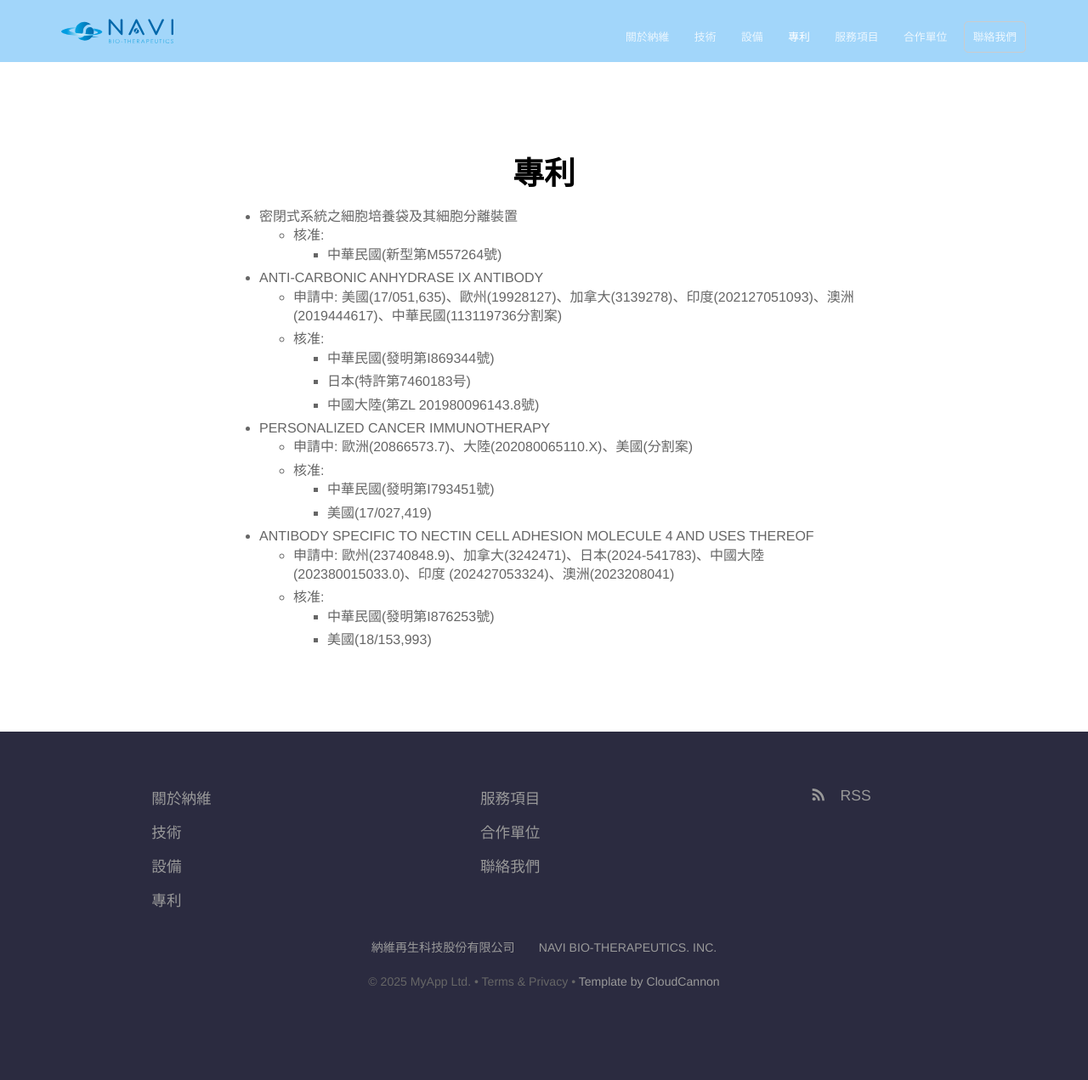
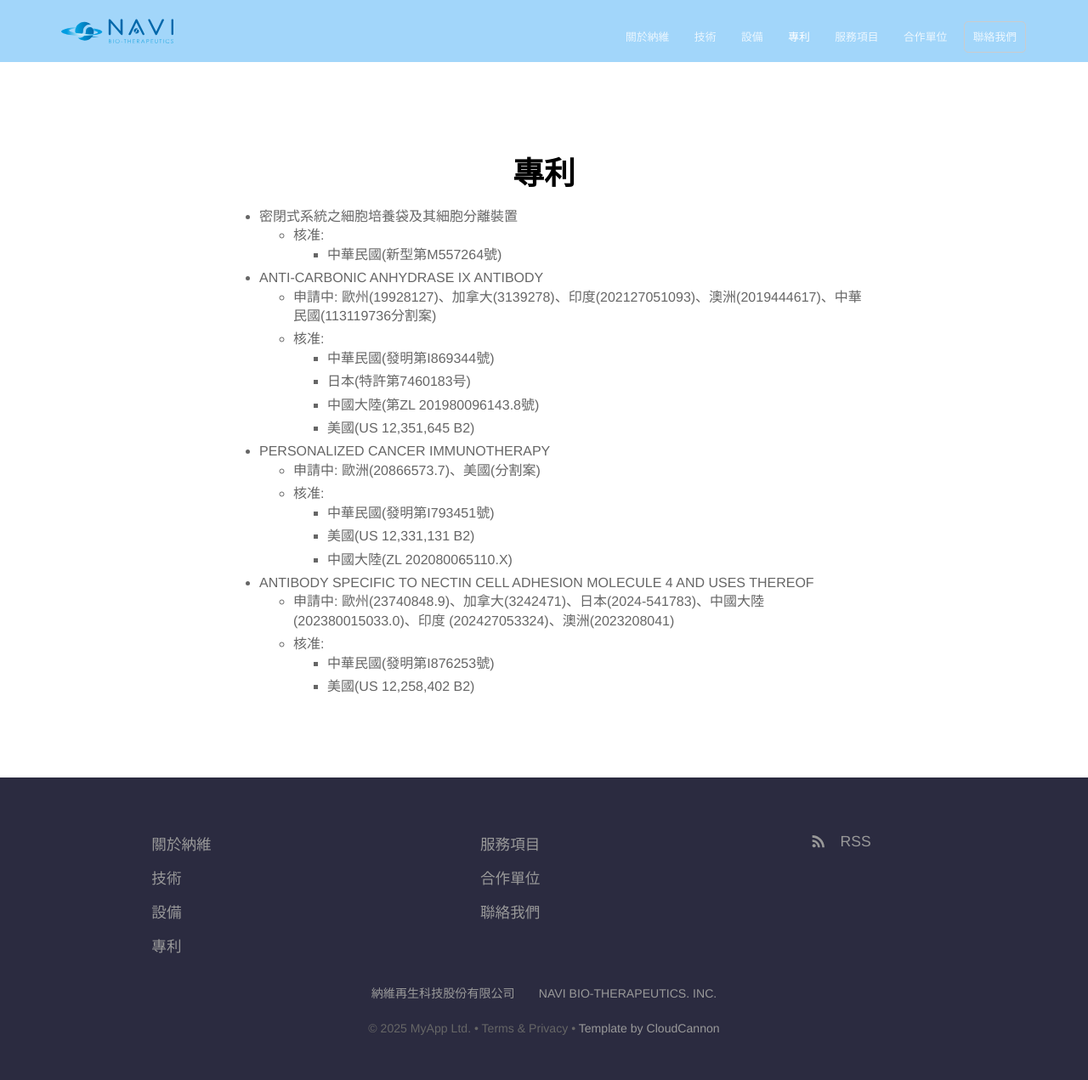
Before and after one commit to NAVI-Bio/navi-bio-website, a Jekyll site: the page built from patents.md, in a window 1280 px wide. Shown: the whole page at 85% size. Built offline with Jekyll 4.4.1, drawn with Linux system fonts in a browser that asks for light colours; before the commit the page ends 1216 px from its top, so only the background shows below that.

Commit message:
Update patent

```diff
--- a/patents.md
+++ b/patents.md
@@ -7,18 +7,20 @@
   - 核准:
     - 中華民國(新型第M557264號)
 - ANTI-CARBONIC ANHYDRASE IX ANTIBODY
-  - 申請中: 美國(17/051,635)、歐州(19928127)、加拿大(3139278)、印度(202127051093)、澳洲(2019444617)、中華民國(113119736分割案)
+  - 申請中: 歐州(19928127)、加拿大(3139278)、印度(202127051093)、澳洲(2019444617)、中華民國(113119736分割案)
   - 核准:
     - 中華民國(發明第I869344號)
     - 日本(特許第7460183号)
     - 中國大陸(第ZL 201980096143.8號)
+    - 美國(US 12,351,645 B2)
 - PERSONALIZED CANCER IMMUNOTHERAPY
-  - 申請中: 歐洲(20866573.7)、大陸(202080065110.X)、美國(分割案)
+  - 申請中: 歐洲(20866573.7)、美國(分割案)
   - 核准:
     - 中華民國(發明第I793451號)
-    - 美國(17/027,419)
+    - 美國(US 12,331,131 B2)
+    - 中國大陸(ZL 202080065110.X)
 - ANTIBODY SPECIFIC TO NECTIN CELL ADHESION MOLECULE 4 AND USES THEREOF
   - 申請中: 歐州(23740848.9)、加拿大(3242471)、日本(2024-541783)、中國大陸(202380015033.0)、印度 (202427053324)、澳洲(2023208041)
   - 核准:
     - 中華民國(發明第I876253號)
-    - 美國(18/153,993)
+    - 美國(US 12,258,402 B2)
```
